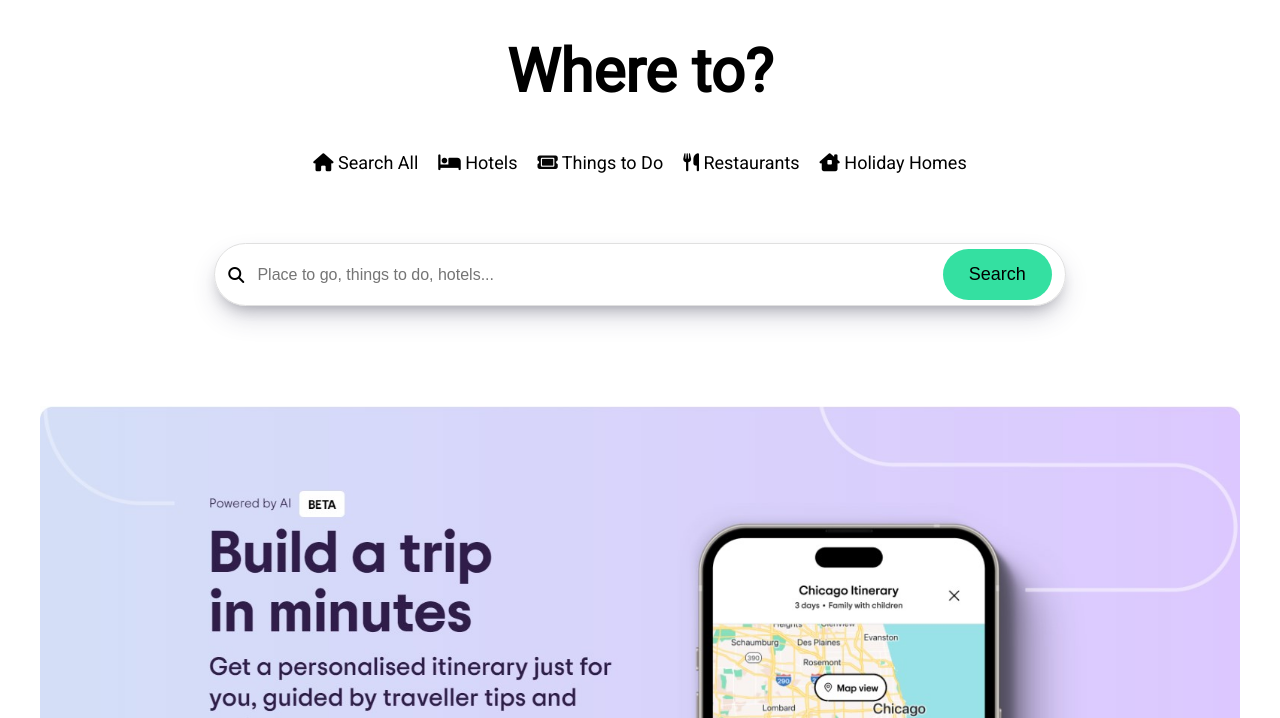
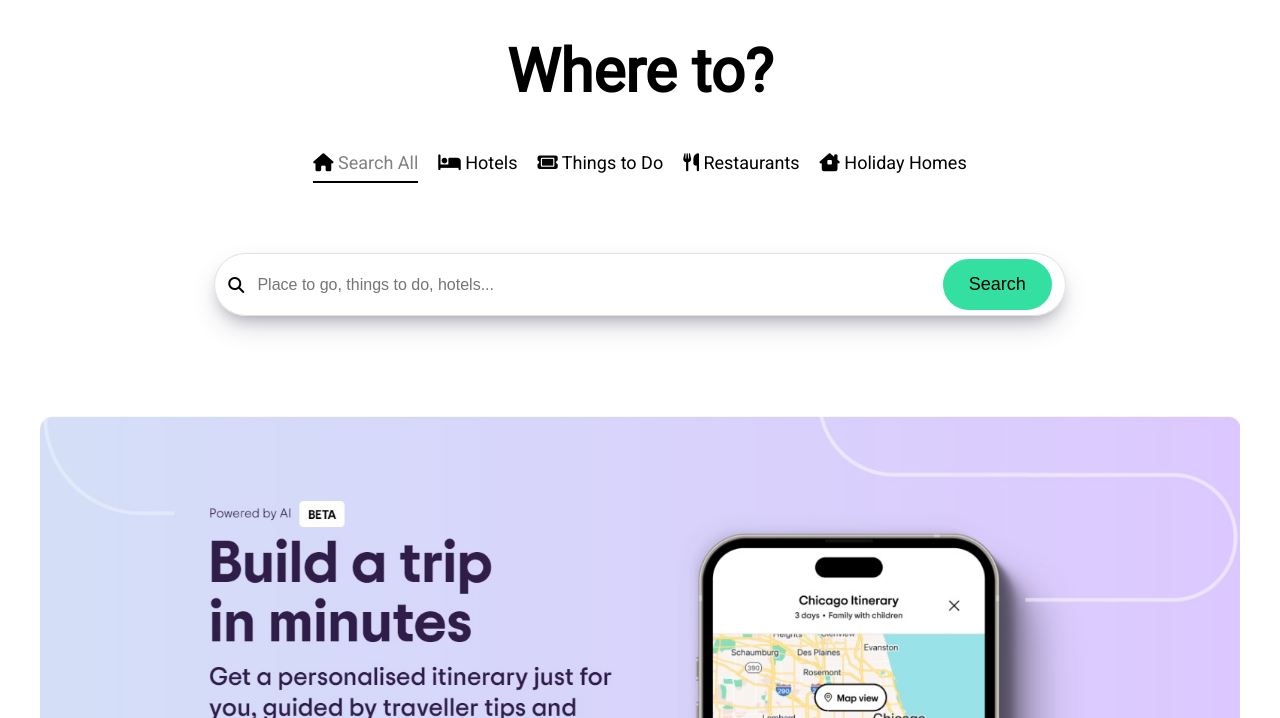
Before and after one commit to GokulKrishna9500/Tripadvisor, a plain HTML site: page index.html in a window 1280 px wide. In both pictures the pointer is over the element "Search All". Shown: the part 82-800 px from the top of the page. Drawn offline with Linux system fonts and the light colour scheme.

Commit message:
update(Feat):style sheet update

```diff
--- a/style.css
+++ b/style.css
@@ -71,7 +71,17 @@ body{
     gap: 20px;
     justify-content: center;
     margin-top: 30px;
+    margin-bottom: 10px;
     font-size: 18px;
+}
+.categories p{
+    text-decoration: none;
+    padding-bottom: 8px;
+}
+.categories p:hover{
+    cursor: pointer;
+    border-bottom:black 2px solid;
+    color: gray;
 }
 
 .searchbar{
```
